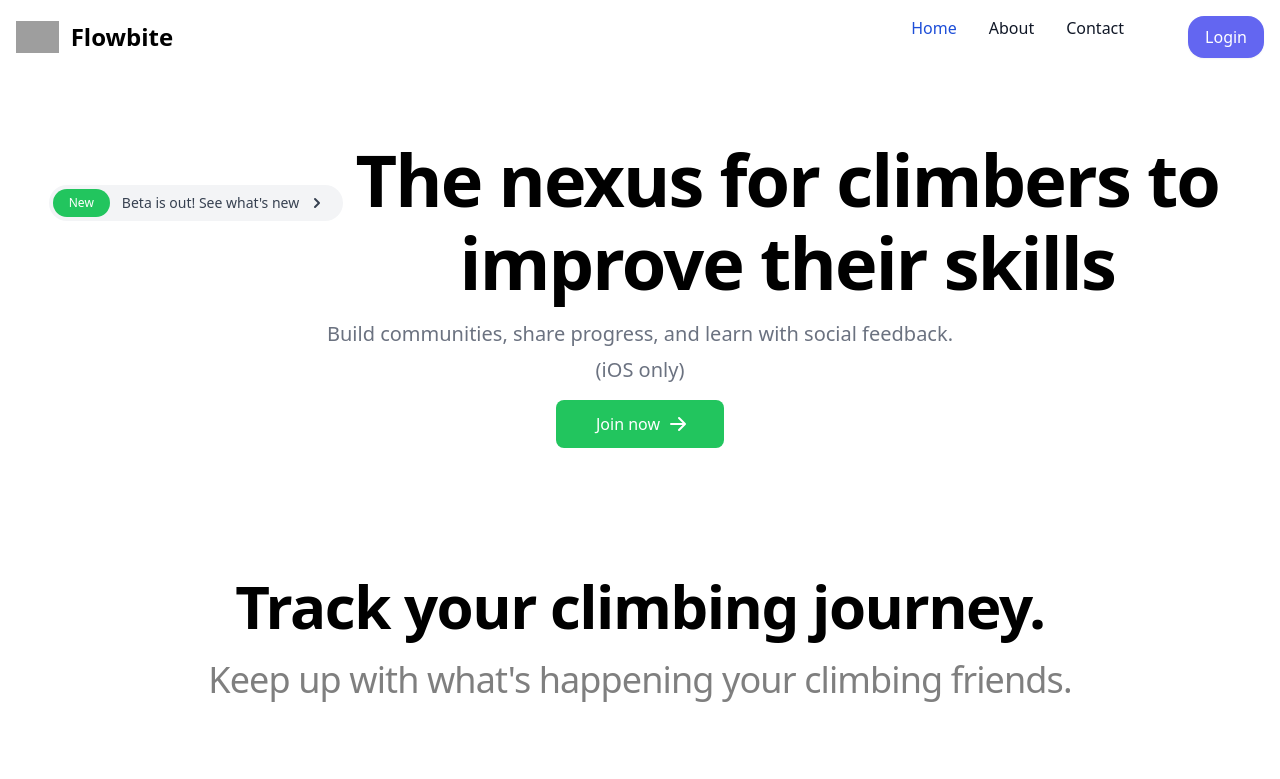
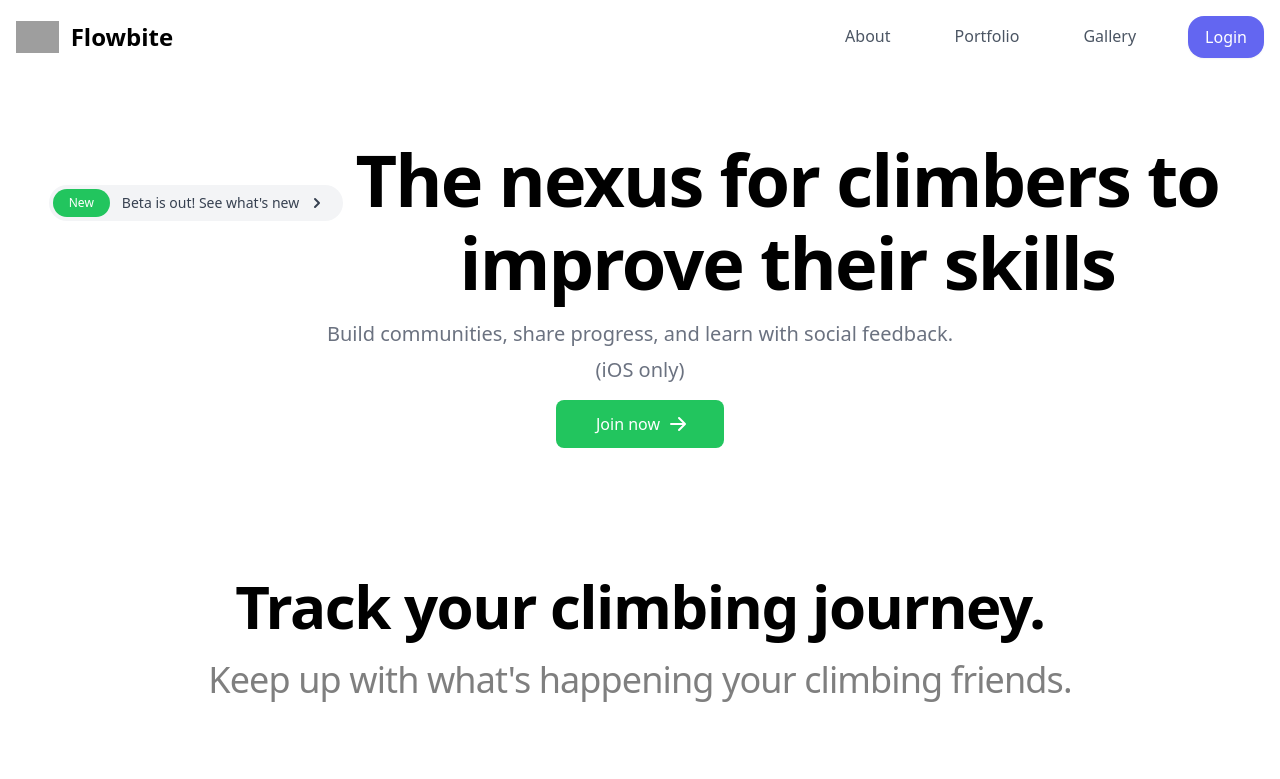
Before and after one commit to vector-y/holdup, a Next.js app: page / in a window 1280 px wide. Shown: the top 779 px of the page. Built offline with nearby package versions, Linux system fonts and the light colour scheme; grey boxes are pictures that could not be loaded.

Commit message:
updated buttons

```diff
--- a/package.json
+++ b/package.json
@@ -13,6 +13,7 @@
     "@fortawesome/fontawesome-svg-core": "^6.4.0",
     "@fortawesome/free-solid-svg-icons": "^6.4.0",
     "@fortawesome/react-fontawesome": "^0.2.0",
+    "classnames": "^2.3.2",
     "next": "^13.2.4",
     "react": "18.2.0",
     "react-dom": "18.2.0",
--- a/src/components/Navbar.tsx
+++ b/src/components/Navbar.tsx
@@ -1,25 +1,28 @@
 import React, { useState } from 'react';
+import cn from 'classnames';
+import { useRouter } from 'next/router';
+import NextLink from 'next/link';
 
 const Navbar: React.FC = () => {
   const [isMenuOpen, setIsMenuOpen] = useState(false);
 
-  // function NavItem({ href, text }: {href: string; text: string}) {
-  //   const router = useRouter();
-  //   const isActive = router.asPath === href;
-  //   return (
-  //     <NextLink
-  //       href={href}
-  //       className={cn(
-  //         isActive
-  //           ? 'font-semibold text-gray-800 dark:text-gray-200'
-  //           : 'font-normal text-gray-600 dark:text-gray-400',
-  //         'hidden md:inline-block p-1 sm:px-3 sm:py-2 rounded-lg hover:bg-gray-200 dark:hover:bg-gray-800 transition-all'
-  //       )}
-  //     >
-  //       <span className="capsize">{text}</span>
-  //     </NextLink>
-  //   );
-  // }
+  function NavItem({ href, text }: {href: string; text: string}) {
+    const router = useRouter();
+    const isActive = router.asPath === href;
+    return (
+      <NextLink
+        href={href}
+        className={cn(
+          isActive
+            ? 'font-semibold text-gray-800 dark:text-gray-200'
+            : 'font-normal text-gray-600 dark:text-gray-400',
+          'hidden md:inline-block p-1 sm:px-3 sm:py-2 rounded-lg hover:bg-gray-200 dark:hover:bg-gray-800 transition-all'
+        )}
+      >
+        <span className="capsize">{text}</span>
+      </NextLink>
+    );
+  }
 
   const handleMenuToggle = () => {
     setIsMenuOpen(!isMenuOpen);
@@ -45,20 +48,13 @@ const Navbar: React.FC = () => {
           </svg>
         </button>
         <div className={`${isMenuOpen ? 'block' : 'hidden'} w-full md:block md:w-auto`} id="navbar-default">
-          <ul className="font-medium flex flex-col p-4 md:p-0 mt-4 border border-gray-100 rounded-lg bg-gray-50 md:flex-row md:justify-between md:space-x-8 md:mt-0 md:border-0 md:bg-white dark:bg-gray-800 md:dark:bg-gray-900 dark:border-gray-700">
-            <li>
-              <a href="#" className="inline-flex py-2 pl-3 pr-4 text-white bg-blue-700 rounded items-center justify-center md:bg-transparent md:text-blue-700 md:p-0 dark:text-white md:dark:text-blue-500" aria-current="page">Home</a>
-            </li>
-            <li>
-              <a href="#" className="inline-flex py-2 pl-3 pr-4 text-gray-900 rounded items-center justify-center hover:bg-gray-100 md:hover:bg-transparent md:border-0 md:hover:text-blue-700 md:p-0 dark:text-white md:dark:hover:text-blue-500 dark:hover:bg-gray-700 dark:hover:text-white md:dark:hover:bg-transparent">About</a>
-            </li>
-            <li>
-              <a href="#" className="inline-flex py-2 pl-3 pr-4 text-gray-900 rounded items-center justify-center hover:bg-gray-100 md:hover:bg-transparent md:border-0 md:hover:text-blue-700 md:p-0 dark:text-white md:dark:hover:text-blue-500 dark:hover:bg-gray-700 dark:hover:text-white md:dark:hover:bg-transparent">Contact</a>
-            </li>
-            <li>
-              <a href="#" className="inline-flex ml-8 whitespace-nowrap items-center justify-center px-4 py-2 border border-transparent rounded-2xl shadow-sm text-base font-medium text-white bg-indigo-500 hover:bg-indigo-700;">Login</a>
-            </li>
-          </ul>
+          <nav className="hidden md:flex space-x-10">
+              <NavItem href="/about" text="About"/>
+              <NavItem href="/portfolio" text="Portfolio"/>
+              <NavItem href="/gallery" text="Gallery"/>
+              <button id='resume' className="ml-8 whitespace-nowrap inline-flex items-center justify-center px-4 py-2 border border-transparent rounded-2xl shadow-sm text-base font-medium text-white bg-indigo-500 hover:bg-indigo-700">Login</button>
+          </nav>
+
         </div>
       </div>
     </nav>
```
Also changed, not shown: 1 other file (tests, documents, lock files or other folders).
